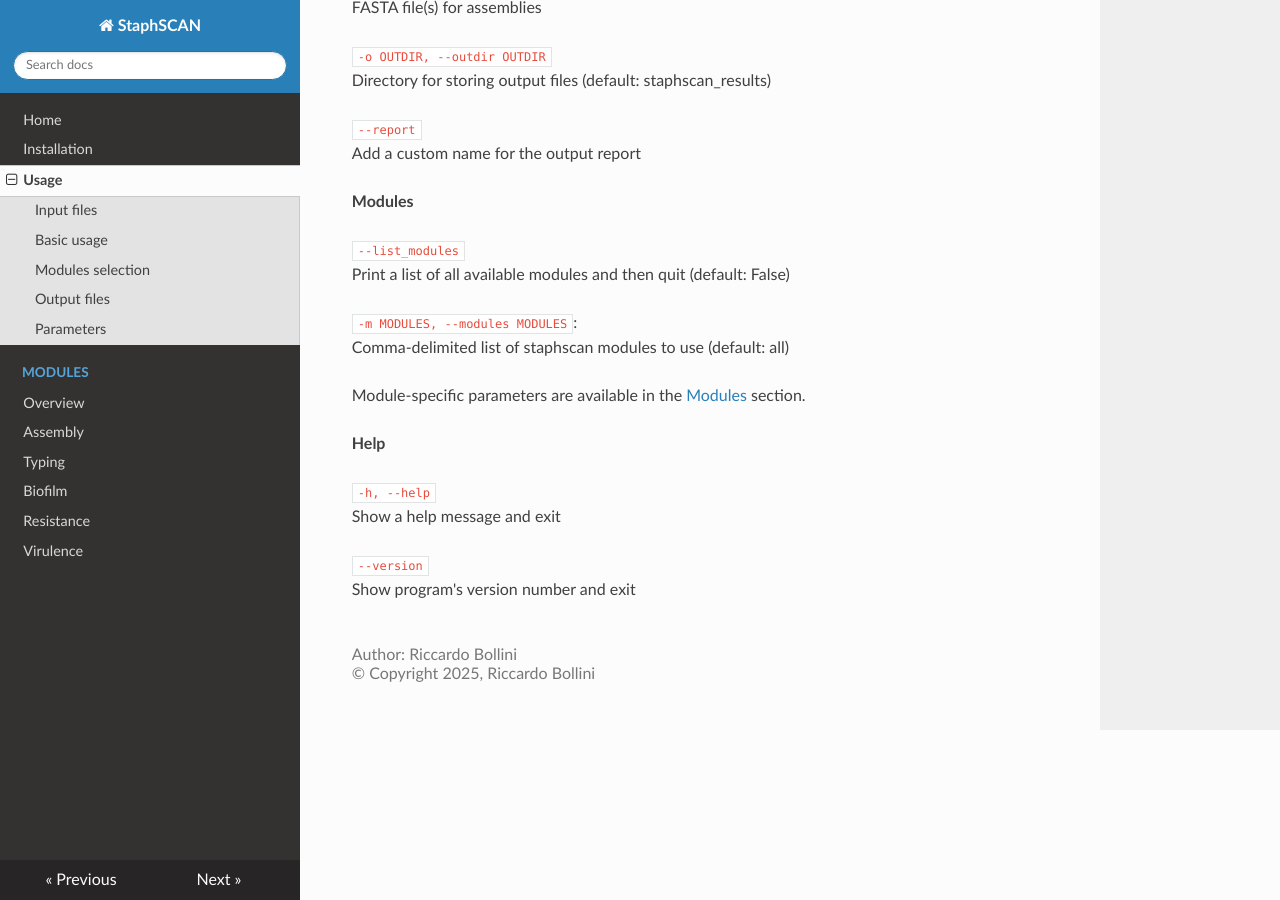
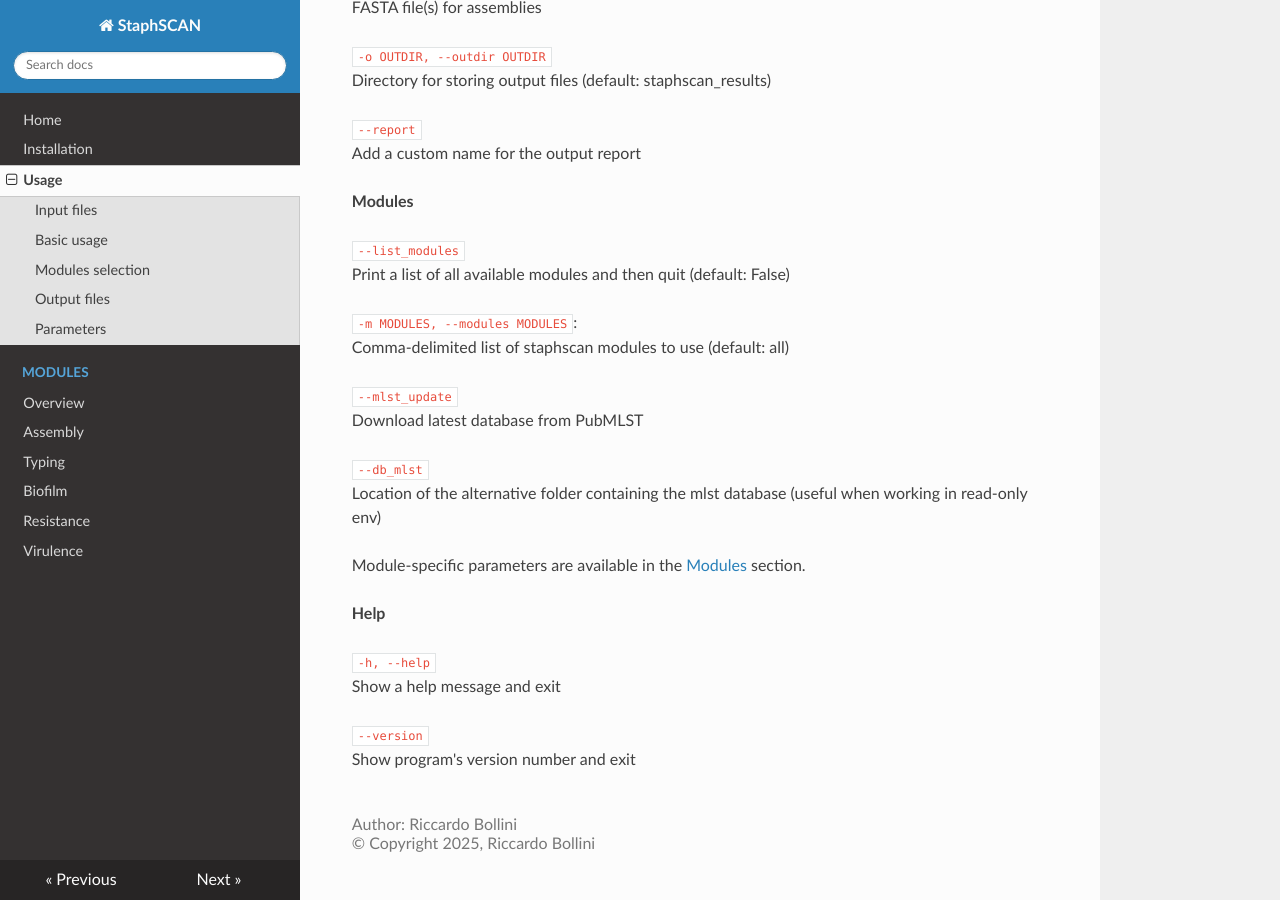
Before and after one commit to riccabolla/StaphSCAN, an MkDocs documentation site: the page built from docs/usage.md, in a window 1280 px wide and 900 px high, scrolled down 1316 px. Built offline with MkDocs 1.6.1, drawn with Linux system fonts in a browser that asks for light colours; nearby versions of some CDN libraries.

```diff
--- a/docs/usage.md
+++ b/docs/usage.md
@@ -71,6 +71,12 @@ Print a list of all available modules and then quit (default: False)
 `-m MODULES, --modules MODULES`: <br>
 Comma-delimited list of staphscan modules to use (default: all)
 
+`--mlst_update` <br>
+Download latest database from PubMLST
+
+`--db_mlst` <br>
+Location of the alternative folder containing the mlst database (useful when working in read-only env)
+
 Module-specific parameters are available in the [Modules](modules.md) section.
 
 **Help**
```
Also changed, not shown: docs/installation.md (+5 -0 lines).
